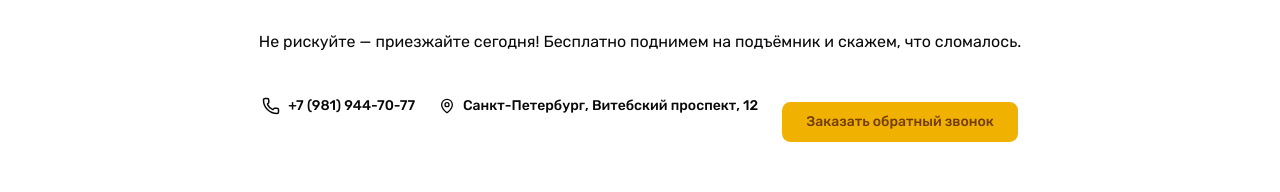
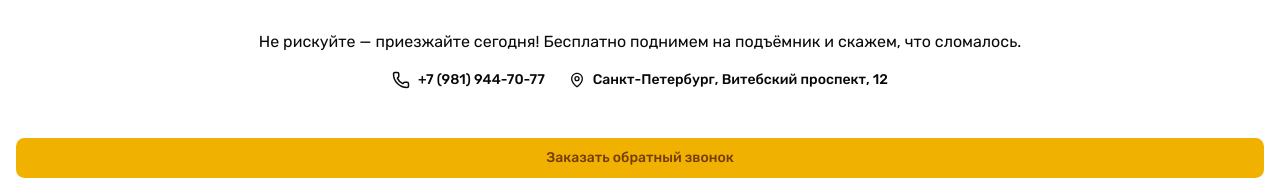
Before and after one commit to maximiloi/sg-team, a Next.js app: page / in a window 1280 px wide. Shown: the part 2468-2660 px from the top of the page. Built offline with nearby package versions, Linux system fonts and the light colour scheme.

Commit message:
feat: add modal callback component

```diff
--- a/src/components/Calls.tsx
+++ b/src/components/Calls.tsx
@@ -11,7 +11,7 @@
         Не рискуйте — приезжайте сегодня! Бесплатно поднимем на подъёмник и
         скажем, что сломалось.
       </p>
-      <div className='flex items-center gap-6 text-sm font-medium'>
+      <div className='flex items-center flex-col md:flex-row gap-6 text-sm font-medium'>
         <span className='flex items-center gap-2'>
           <a
             href='tel:+79819447077'
@@ -23,10 +23,9 @@
         <span className='flex items-center gap-2'>
           <MapPin size={16} /> Санкт-Петербург, Витебский проспект, 12
         </span>
-        <span className='flex items-center gap-2'>
-          <ModalCallBack />
-        </span>
       </div>
+
+      <ModalCallBack />
     </section>
   );
 }
```
